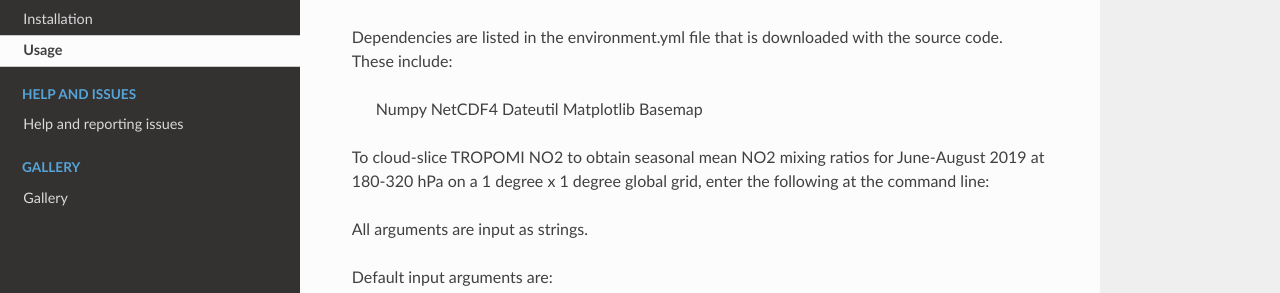
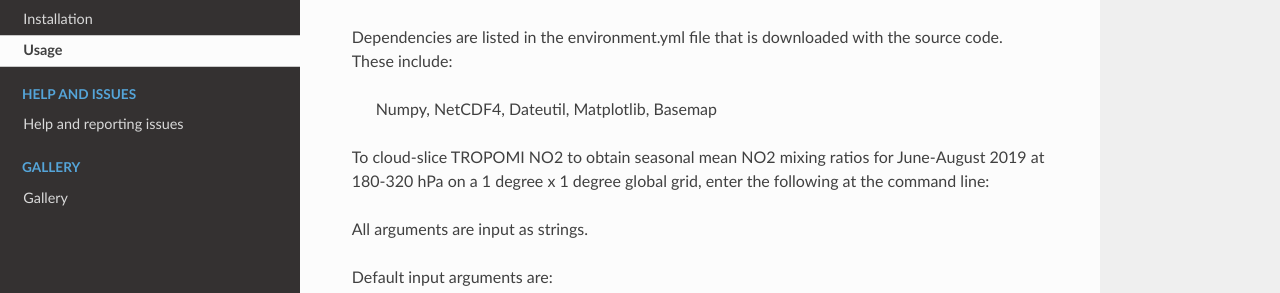
Before and after one commit to eamarais/erc-uptrop, a Sphinx documentation site: the page built from docs/source/Usage.rst, in a window 1280 px wide. Shown: the part 206-499 px from the top of the page. Built offline with Sphinx 7.4.7 and the Read the Docs theme 2.0.0, drawn with Linux system fonts in a browser that asks for light colours.

```diff
--- a/docs/source/Usage.rst
+++ b/docs/source/Usage.rst
@@ -5,10 +5,10 @@ Instructions below assume python is being simulated from the command line using
 
 Dependencies are listed in the environment.yml file that is downloaded with the source code.
 These include:
-   Numpy
-   NetCDF4
-   Dateutil
-   Matplotlib
+   Numpy,
+   NetCDF4,
+   Dateutil,
+   Matplotlib,
    Basemap
 
 To cloud-slice TROPOMI NO2 to obtain seasonal mean NO2 mixing ratios for June-August 2019 at 180-320 hPa on a 1 degree x 1 degree global grid,
```
